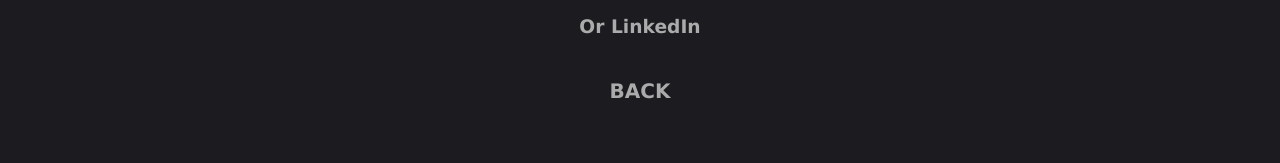
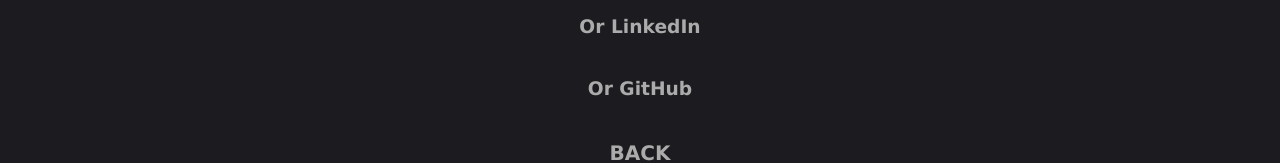
Before and after one commit to pognut/my-profile, a React (Create React App) app: page / in a window 1280 px wide. Both pictures are taken after a click on the element "GIVE ME A BUZZ". Shown: the part 344-507 px from the top of the page. Built offline with nearby package versions, Linux system fonts and the light colour scheme.

Commit message:
added github link

```diff
--- a/src/content.js
+++ b/src/content.js
@@ -94,6 +94,7 @@
 <h4>By email: <a href="mailto:nickmichel100@gmail.com">nickmichel100@gmail.com</a></h4>
 <h4>Or phone: 561-596-0368</h4>
 <h4>Or <a href="https://www.linkedin.com/in/nicholas-michel/">LinkedIn</a></h4>
+<h4>Or <a href="https://github.com/pognut">GitHub</a></h4>
 </div>
 ]
 
```
